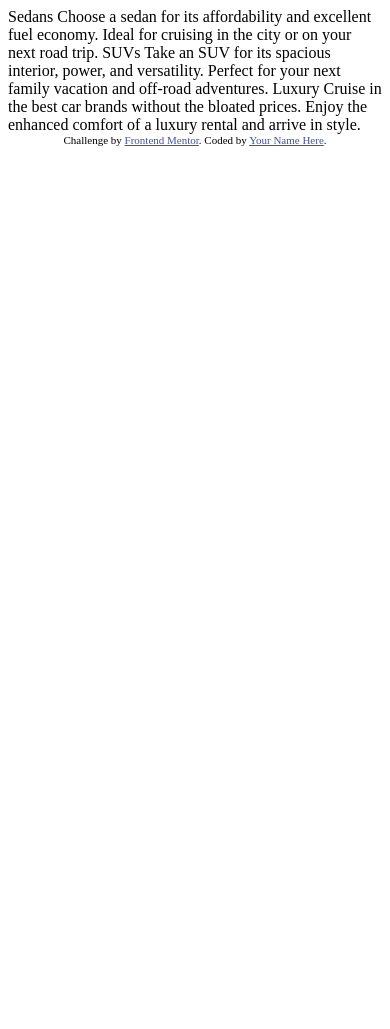
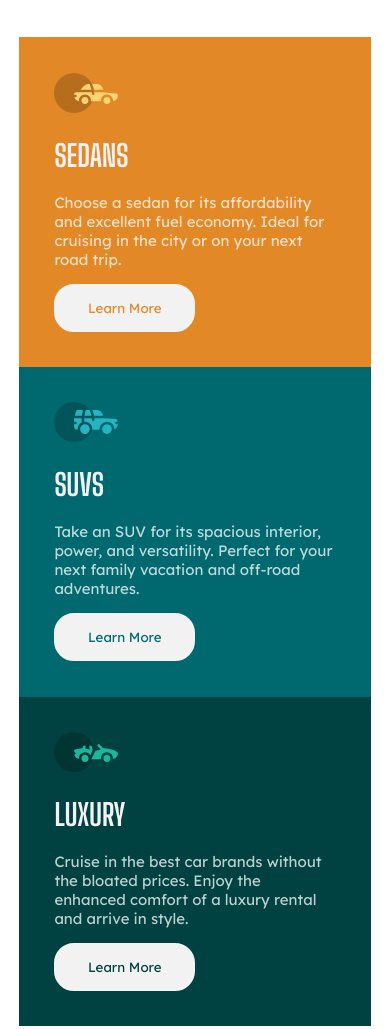
Before and after one commit to lukegronert/ThreeColumnCardComponent, a website: page index.html in a window 390 px wide. Shown: the top 1029 px of the page. Before the commit the page ends 844 px from the top, so only its background shows below. Drawn offline with Linux system fonts and the light colour scheme.

Commit message:
Mobile layout and styling finished. Will change to desktop layout at 900px.

```diff
--- a/index.html
+++ b/index.html
@@ -7,6 +7,10 @@
   <link rel="icon" type="image/png" sizes="32x32" href="./images/favicon-32x32.png">
 
   <title>Frontend Mentor | 3-column preview card component</title>
+  <link rel='stylesheet' href='styles.css'>
+  <link rel="preconnect" href="https://fonts.googleapis.com">
+  <link rel="preconnect" href="https://fonts.gstatic.com" crossorigin>
+  <link href="https://fonts.googleapis.com/css2?family=Big+Shoulders+Display:wght@700&family=Lexend+Deca&display=swap" rel="stylesheet">
 
   <!-- Feel free to remove these styles or customise in your own stylesheet 👍 -->
   <style>
@@ -15,18 +19,29 @@
   </style>
 </head>
 <body>
-
-  Sedans
-  Choose a sedan for its affordability and excellent fuel economy. Ideal for cruising in the city
-  or on your next road trip.
-
-  SUVs
-  Take an SUV for its spacious interior, power, and versatility. Perfect for your next family vacation
-  and off-road adventures.
-
-  Luxury
-  Cruise in the best car brands without the bloated prices. Enjoy the enhanced comfort of a luxury
-  rental and arrive in style.
+  <div id="content">
+    <div id="sedansCard" class='card'>
+      <img src='./images/icon-sedans.svg'>
+      <h1>Sedans</h1>
+      <p>Choose a sedan for its affordability and excellent fuel economy. Ideal for cruising in the city
+        or on your next road trip.</p>
+      <button>Learn More</button>
+    </div>
+    <div id="suvCard" class='card'>
+      <img src='./images/icon-suvs.svg'>
+      <h1>SUVs</h1>
+      <p>Take an SUV for its spacious interior, power, and versatility. Perfect for your next family vacation
+        and off-road adventures.</p>
+      <button>Learn More</button>
+    </div>
+    <div id="luxuryCard" class='card'>
+      <img src='./images/icon-luxury.svg'>
+      <h1>Luxury</h1>
+      <p>Cruise in the best car brands without the bloated prices. Enjoy the enhanced comfort of a luxury
+        rental and arrive in style.</p>
+      <button>Learn More</button>
+    </div>
+  </div>
 
   <div class="attribution">
     Challenge by <a href="https://www.frontendmentor.io?ref=challenge" target="_blank">Frontend Mentor</a>.
--- /dev/null
+++ b/styles.css
@@ -0,0 +1,64 @@
+body {
+  font-size: 15px;
+}
+
+#content {
+  display: flex;
+  flex-direction: column;
+  margin: 10% 3%;
+}
+
+#sedansCard {
+  background-color: hsl(31, 77%, 52%);
+}
+#sedansCard button {
+  color: hsl(31, 77%, 52%);
+}
+
+#suvCard {
+  background-color: hsl(184, 100%, 22%);
+}
+
+#suvCard button {
+  color: hsl(184, 100%, 22%);
+}
+
+#luxuryCard {
+  background-color: hsl(179, 100%, 13%);
+}
+
+#luxuryCard button {
+  color: hsl(179, 100%, 13%);
+}
+
+.card {
+  padding: 10%;
+}
+
+.card h1 {
+  color: hsl(0, 0%, 95%);
+  font-family: "Big Shoulders Display", cursive;
+  text-transform: uppercase;
+}
+
+.card p {
+  color: hsla(0, 0%, 100%, 0.75);
+  font-family: "Lexend Deca", sans-serif;
+}
+
+.card button {
+  background-color: hsl(0, 0%, 95%);
+  border-radius: 20px;
+  outline: none;
+  border: none;
+  padding: 5%;
+  font-family: "Lexend Deca", sans-serif;
+  width: 50%;
+  border: 2px solid hsl(0, 0%, 95%);
+  box-sizing: border-box;
+}
+
+.card button:hover {
+  background-color: transparent;
+  color: hsl(0, 0%, 95%) !important;
+}
```
